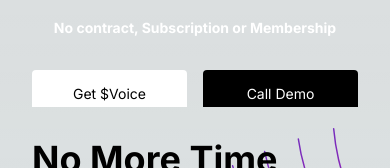
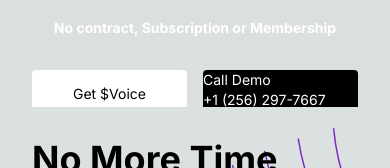
Before and after one commit to WizzyDev997/resto-aivoice, a Next.js app: page / in a window 390 px wide. Shown: the part 801-969 px from the top of the page. Built offline with nearby package versions, Linux system fonts and the light colour scheme.

Commit message:
addphone number button

```diff
--- a/app/page.tsx
+++ b/app/page.tsx
@@ -53,7 +53,7 @@ export default function Home() {
           <p className='max-w-md text-sm md:text-base text-white font-bold'>No contract, Subscription or Membership</p>
           <div className='w-full flex items-center justify-center md:justify-start gap-4'>
             <button className='w-48 h-12 text-sm sm:text-base rounded bg-white text-black hover:bg-fuchsia-700 hover:text-white transition-colors'>Get $Voice</button>
-            <button className='w-48 h-12 text-sm sm:text-base rounded bg-black text-white hover:bg-fuchsia-700 hover:text-white transition-colors'>Call Demo</button>
+            <a href="tel:+12562977667" className='w-48 h-12 text-sm sm:text-base rounded bg-black text-white hover:bg-fuchsia-700 hover:text-white transition-colors'>Call Demo<br/>+1 (256) 297-7667</a>
           </div>
         </div>
 
@@ -162,10 +162,16 @@ export default function Home() {
       <footer className="bg-white rounded-lg shadow dark:bg-gray-900 m-0 w-full">
   <div className="p-4 md:py-8 w-full">
     <div className="flex flex-wrap justify-between items-center w-full">
-            <a href="https://flowbite.com/" className="flex items-center mb-4 sm:mb-0 space-x-3 rtl:space-x-reverse">
+      <div className="flex items-center space-x-3 rtl:space-x-reverse">
+        <a href="https://flowbite.com/" className="flex items-center space-x-3 rtl:space-x-reverse">
           <img src="/logo.svg" className="h-12" alt="Flowbite Logo" />
           <span className="self-center text-2xl font-semibold whitespace-nowrap dark:text-white">NextGen Voice AI</span>
         </a>
+      </div>
+      {/* Nouvel élément div pour le texte "Call demo +1 (256) 297-6776" */}
+      <div className="flex-grow text-center">
+        <span className="text-sm font-medium text-gray-500 dark:text-gray-400"><strong>Call demo +1 (256) 297-7667</strong></span>
+      </div>
       <ul className="flex flex-wrap items-center mb-6 text-sm font-medium text-gray-500 sm:mb-0 dark:text-gray-400">
         <li><a href="#" className="hover:underline mr-4 md:mr-6">Home</a></li>
         <li><a href="https://nextgen-voice-ai.gitbook.io/nextgen-voice-ai/" target="_blank" rel="noopener noreferrer" className="hover:underline mr-4 md:mr-6">Docs</a></li>
@@ -177,6 +183,8 @@ export default function Home() {
     <span className="block text-sm text-gray-500 sm:text-center dark:text-gray-400">© 2024 NextGen Voice AI™. All Rights Reserved.</span>
   </div>
 </footer>
+
+
     </main>
   );
 }
```
Lines whose indentation alone changed are shown as unchanged.
